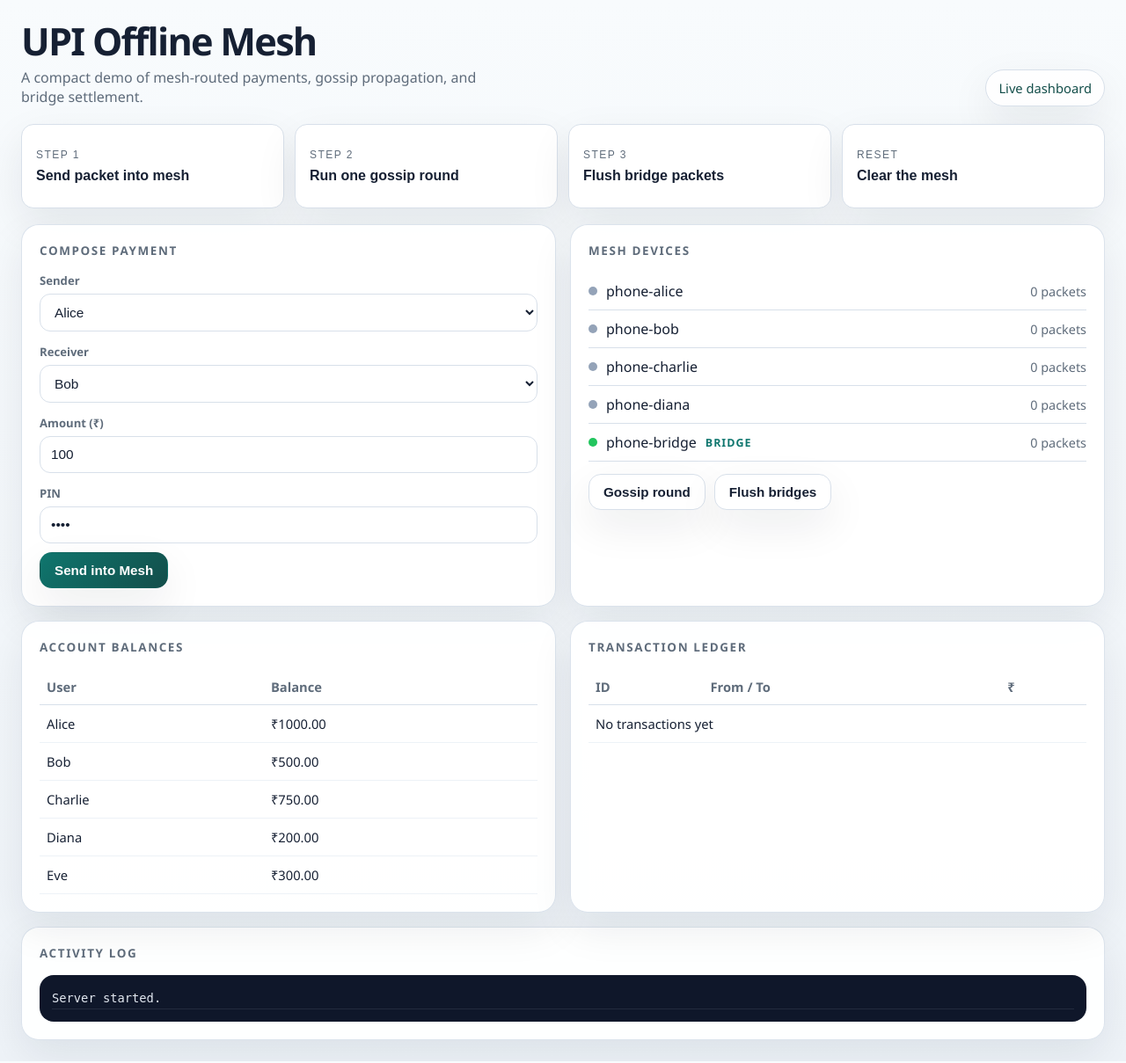
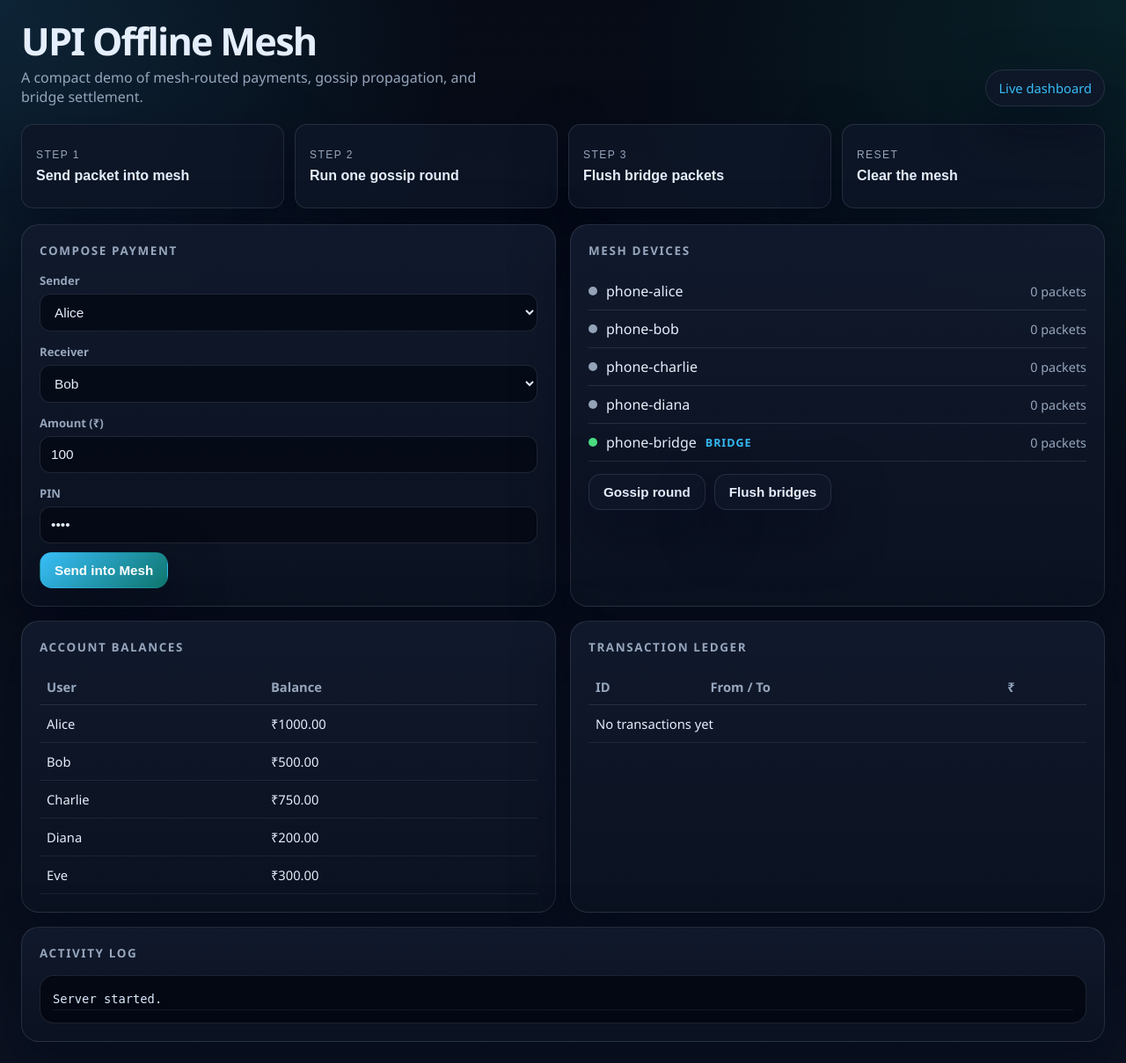
Before and after one commit to nihalmachhi2006/UPI_Without_Internet, a FastAPI app: page / in a window 1280 px wide. Shown: the whole page at 88% size. Run offline with FastAPI, Linux system fonts and the light colour scheme; data that the repository does not hold is empty.

Commit message:
update ui and clean the projects src

```diff
--- a/templates/dashboard.html
+++ b/templates/dashboard.html
@@ -6,17 +6,21 @@
     <title>UPI Offline Mesh</title>
     <style>
       :root {
-        --bg: #eef3f8;
-        --panel: #ffffff;
-        --line: #d8e0ea;
-        --text: #162033;
-        --muted: #5f6c7b;
-        --accent: #0f766e;
-        --accent-2: #134e4a;
-        --good: #166534;
-        --warn: #b45309;
-        --bad: #b91c1c;
-        --shadow: 0 18px 48px rgba(15, 23, 42, 0.08);
+        color-scheme: dark;
+        --bg: #060b16;
+        --bg-2: #0b1220;
+        --panel: rgba(14, 22, 38, 0.92);
+        --panel-strong: rgba(17, 26, 45, 0.98);
+        --line: rgba(148, 163, 184, 0.18);
+        --line-strong: rgba(148, 163, 184, 0.26);
+        --text: #e5eefc;
+        --muted: #96a6bd;
+        --accent: #38bdf8;
+        --accent-2: #0f766e;
+        --good: #4ade80;
+        --warn: #fbbf24;
+        --bad: #f87171;
+        --shadow: 0 22px 60px rgba(2, 6, 23, 0.5);
       }
       * {
         box-sizing: border-box;
@@ -27,7 +31,18 @@
         min-height: 100vh;
         padding: 24px;
         color: var(--text);
-        background: linear-gradient(180deg, #f8fbfd 0%, var(--bg) 100%);
+        background:
+          radial-gradient(
+            circle at top left,
+            rgba(56, 189, 248, 0.14),
+            transparent 30%
+          ),
+          radial-gradient(
+            circle at top right,
+            rgba(15, 118, 110, 0.2),
+            transparent 32%
+          ),
+          linear-gradient(180deg, var(--bg) 0%, var(--bg-2) 100%);
         font-family: "Segoe UI", sans-serif;
       }
       .shell {
@@ -56,10 +71,11 @@
         padding: 10px 14px;
         border: 1px solid var(--line);
         border-radius: 999px;
-        background: rgba(255, 255, 255, 0.85);
-        color: var(--accent-2);
+        background: rgba(15, 23, 42, 0.8);
+        color: var(--accent);
         box-shadow: var(--shadow);
         font-size: 0.92rem;
+        backdrop-filter: blur(14px);
       }
       .toolbar {
         display: grid;
@@ -88,8 +104,8 @@
       .step-btn:hover,
       .btn:hover {
         transform: translateY(-1px);
-        border-color: #b6c2cf;
-        box-shadow: 0 24px 60px rgba(15, 23, 42, 0.12);
+        border-color: var(--line-strong);
+        box-shadow: 0 28px 72px rgba(2, 6, 23, 0.62);
       }
       .step-num {
         font-size: 0.75rem;
@@ -117,11 +133,16 @@
         }
       }
       .card {
-        background: rgba(255, 255, 255, 0.94);
-        border: 1px solid rgba(216, 224, 234, 0.9);
+        background: linear-gradient(
+          180deg,
+          rgba(17, 26, 45, 0.95),
+          rgba(11, 18, 32, 0.96)
+        );
+        border: 1px solid var(--line);
         border-radius: 20px;
         padding: 20px;
         box-shadow: var(--shadow);
+        backdrop-filter: blur(18px);
       }
       .card h2 {
         font-size: 0.84rem;
@@ -147,7 +168,7 @@
         border-color: transparent;
       }
       .btn.secondary {
-        background: #fff;
+        background: rgba(15, 23, 42, 0.72);
       }
       label {
         display: block;
@@ -160,7 +181,7 @@
       input {
         width: 100%;
         border: 1px solid var(--line);
-        background: #fff;
+        background: rgba(3, 7, 18, 0.72);
         border-radius: 12px;
         padding: 11px 12px;
         color: var(--text);
@@ -168,7 +189,7 @@
       }
       select:focus,
       input:focus {
-        outline: 2px solid rgba(15, 118, 110, 0.18);
+        outline: 2px solid rgba(56, 189, 248, 0.22);
         border-color: var(--accent);
       }
       table {
@@ -185,7 +206,7 @@
       }
       td {
         padding: 11px 8px;
-        border-bottom: 1px solid #edf2f7;
+        border-bottom: 1px solid rgba(148, 163, 184, 0.12);
       }
       .badge {
         display: inline-block;
@@ -195,20 +216,20 @@
         font-weight: 700;
       }
       .settled {
-        background: #dcfce7;
+        background: rgba(74, 222, 128, 0.14);
         color: var(--good);
       }
       .duplicate {
-        background: #ffedd5;
+        background: rgba(251, 191, 36, 0.14);
         color: var(--warn);
       }
       .invalid {
-        background: #fee2e2;
+        background: rgba(248, 113, 113, 0.14);
         color: var(--bad);
       }
       .log {
-        background: #0f172a;
-        color: #e2e8f0;
+        background: rgba(3, 7, 18, 0.9);
+        color: #dbeafe;
         border-radius: 16px;
         padding: 14px;
         font-family: ui-monospace, SFMono-Regular, monospace;
@@ -216,10 +237,11 @@
         max-height: 240px;
         overflow-y: auto;
         margin-top: 8px;
+        border: 1px solid var(--line);
       }
       .log p {
         padding: 4px 0;
-        border-bottom: 1px solid rgba(148, 163, 184, 0.14);
+        border-bottom: 1px solid rgba(148, 163, 184, 0.1);
       }
       .device-row {
         display: flex;
@@ -242,7 +264,7 @@
         flex-shrink: 0;
       }
       .device-dot.online {
-        background: #22c55e;
+        background: var(--good);
       }
       .device-chip {
         font-size: 0.78rem;
```
